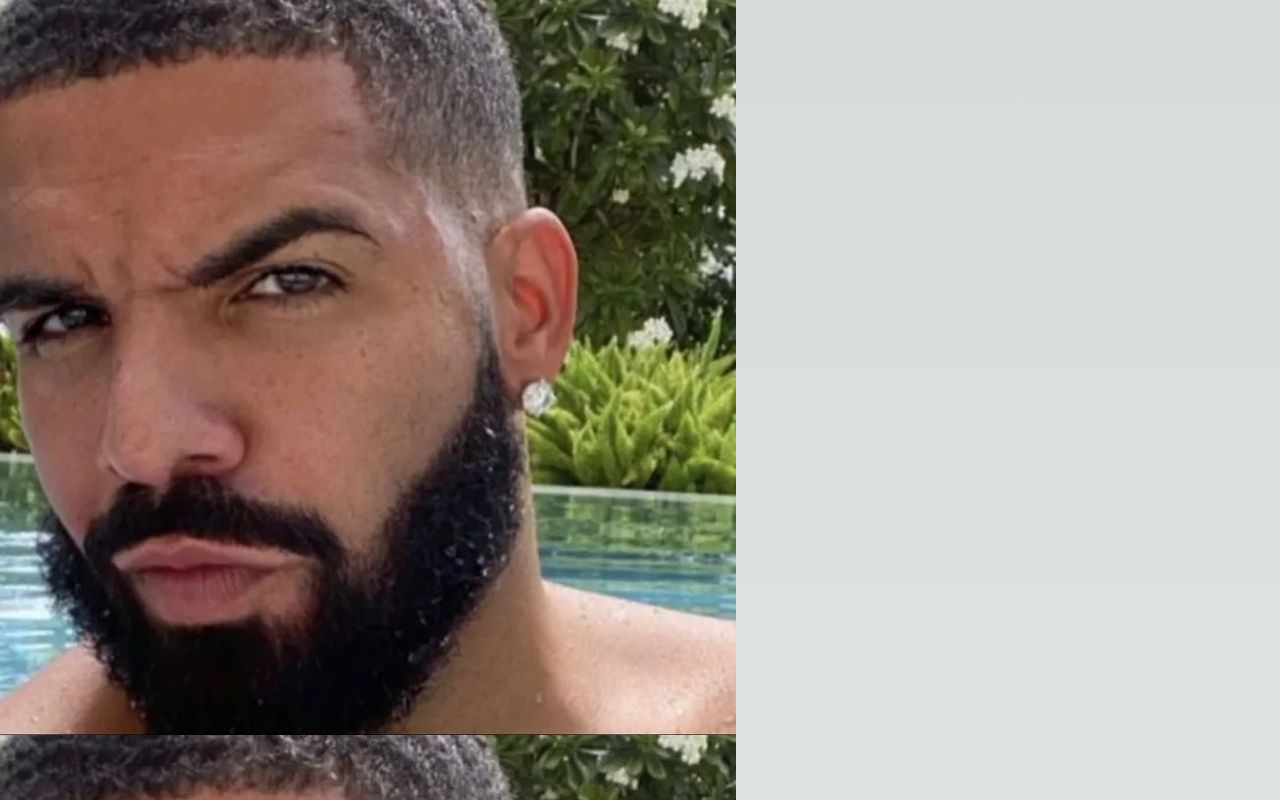
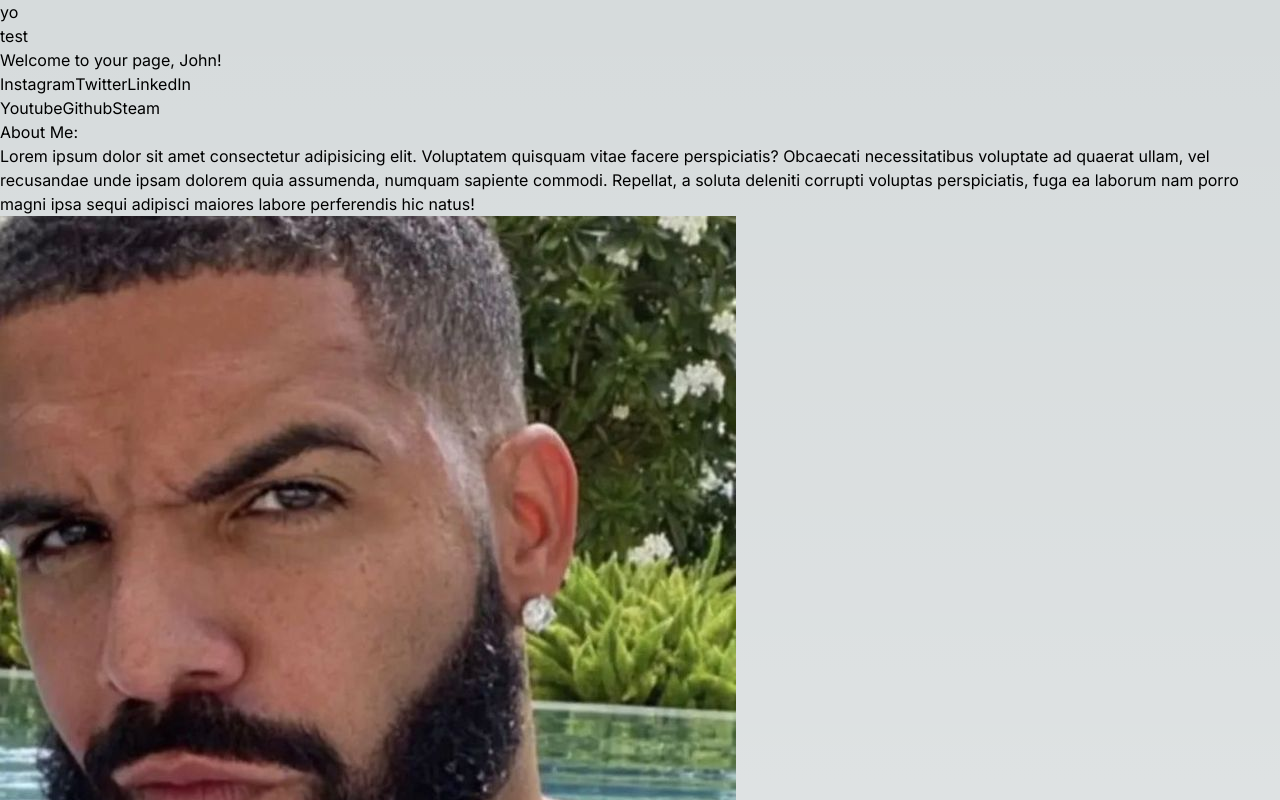
Before and after one commit to AliAhmed2004/ignition-hacks-2023, a Next.js app: page / in a window 1280 px wide. Shown: the top 800 px of the page. Built offline with nearby package versions, Linux system fonts and the light colour scheme.

Commit message:
refactoring page

```diff
--- a/src/app/page.tsx
+++ b/src/app/page.tsx
@@ -2,10 +2,14 @@
 
 import Image from "next/image";
 import Friends from "@/Components/Friends/Friends";
+import Dashboard from "@/Components/Dashboard/Dashboard";
+import Landing from "@/Components/Landing/Landing";
 
 export default function Home() {
   return (
     <div>
+      <Landing />
+      <Dashboard />
       <Friends />
     </div>
   );
```
